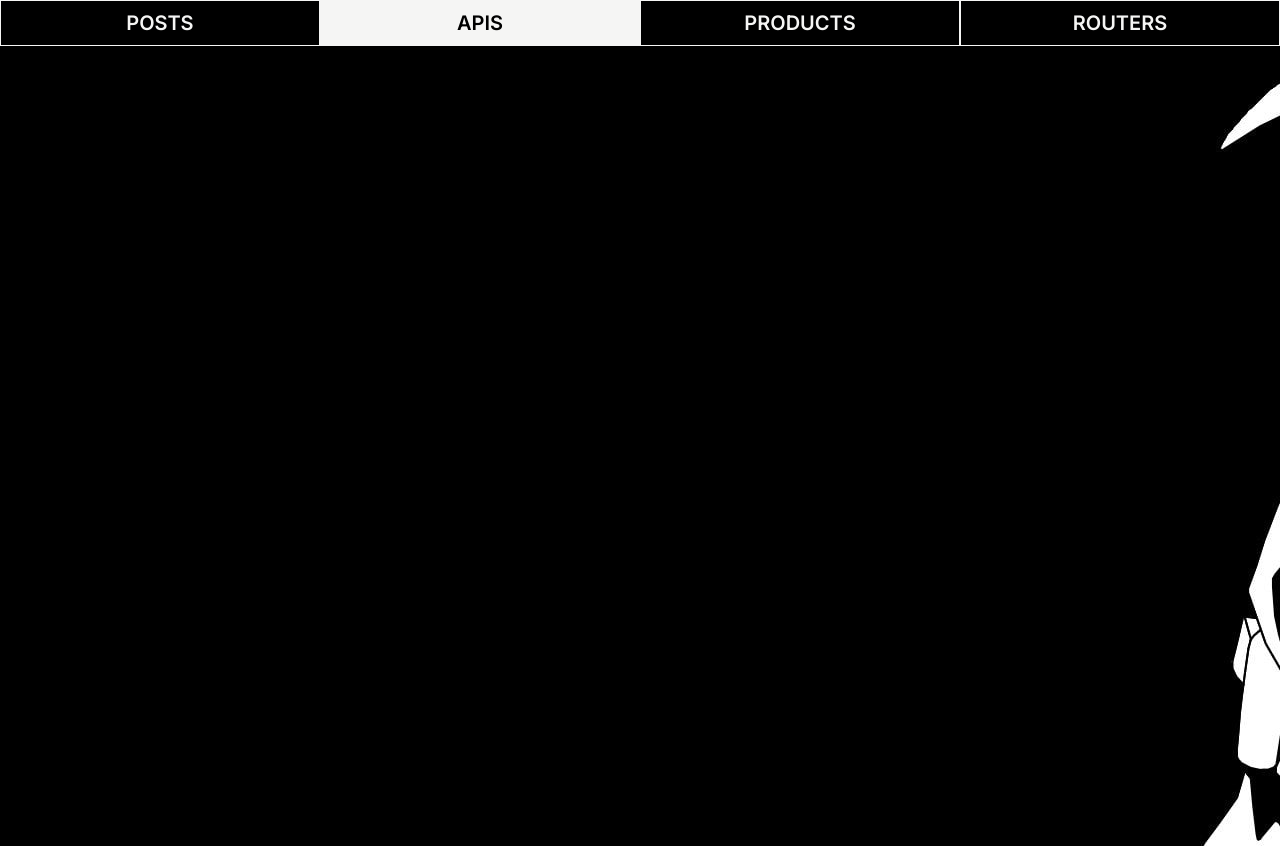
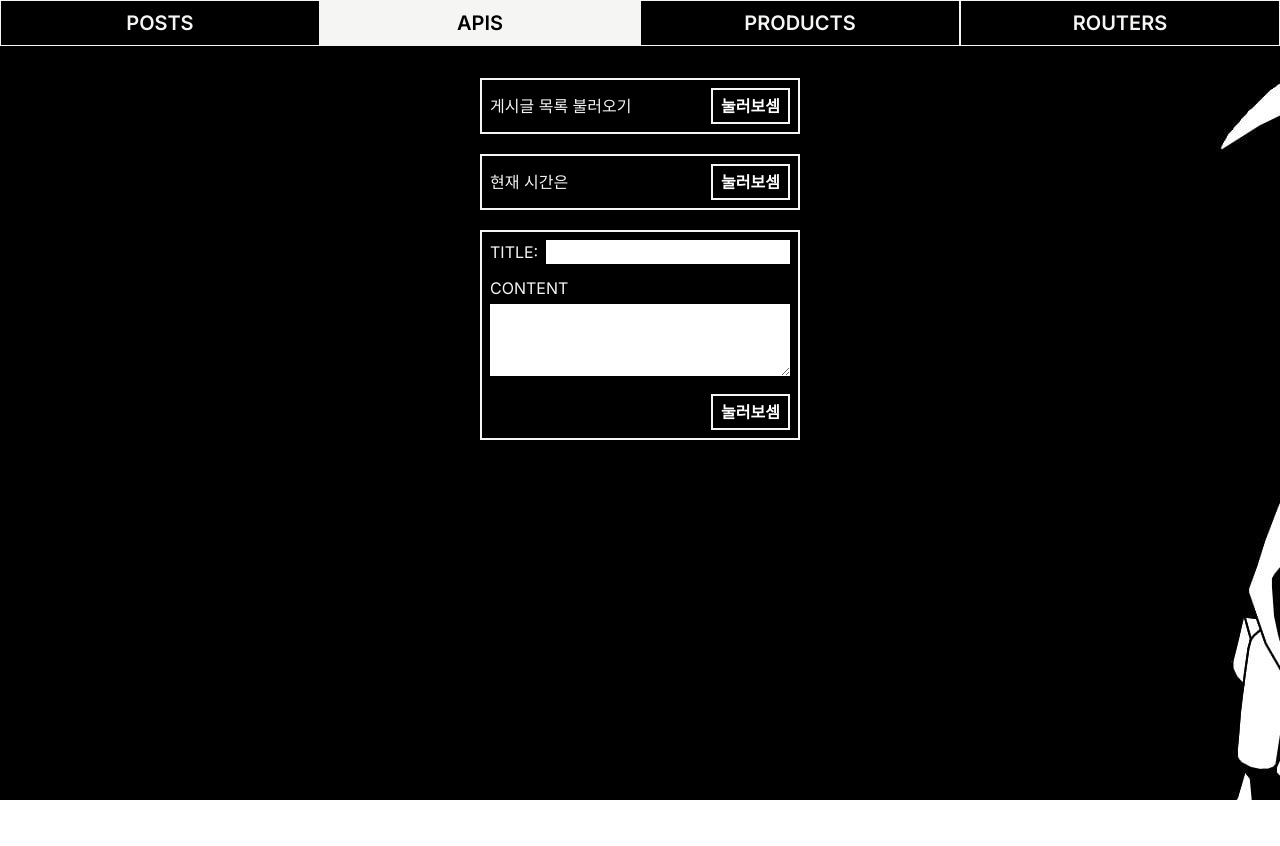
Before and after one commit to yeo-hyeonseok/study_nextjs, a Next.js app: page /apis in a window 1280 px wide. Before the commit this address had no page. After the commit the page ends 800 px from the top, so only its background shows below. Built offline with nearby package versions, Linux system fonts and the light colour scheme.

Commit message:
[update] apis 페이지 추가

```diff
--- /dev/null
+++ b/app/apis/page.tsx
@@ -0,0 +1,53 @@
+import SuperButton from "../src/components/common/superButton";
+
+export default function Apis() {
+  return (
+    <div className="flex items-center flex-col pt-8 pb-8">
+      <div className="w-1/4">
+        <form
+          action="/api/posts"
+          method="GET"
+          className="border-2 border-stone-100 flex items-center p-2 justify-between"
+        >
+          <p className="text-stone-100">게시글 목록 불러오기</p>
+          <SuperButton type="submit" text="눌러보셈" />
+        </form>
+        <form
+          action="/api/test"
+          method="GET"
+          className="border-2 border-stone-100 flex items-center p-2 justify-between mt-5"
+        >
+          <p className="text-stone-100">현재 시간은</p>
+          <SuperButton type="submit" text="눌러보셈" />
+        </form>
+        <form
+          action="/api/posts"
+          method="POST"
+          className="border-2 border-stone-100 p-2 mt-5"
+        >
+          <div className="flex">
+            <label className="text-stone-100 mr-2">TITLE:</label>
+            <input
+              name="title"
+              type="text"
+              className="w-full pl-1 pr-1"
+              required
+            />
+          </div>
+          <div className="mt-3">
+            <label className="text-stone-100">CONTENT</label>
+            <textarea
+              name="content"
+              rows={3}
+              className="w-full mt-1 pl-1 pr-1"
+              required
+            />
+          </div>
+          <div className="flex justify-end mt-3">
+            <SuperButton type="submit" text="눌러보셈" />
+          </div>
+        </form>
+      </div>
+    </div>
+  );
+}
--- a/app/src/components/common/superButton.tsx
+++ b/app/src/components/common/superButton.tsx
@@ -2,21 +2,21 @@
 
 interface SuperButtonProps {
   className?: string;
+  type?: "button" | "submit" | "reset";
   text: string;
-  onClick: VoidFunction;
+  onClick?: VoidFunction;
 }
 
 export default function SuperButton({
   className,
+  type,
   text,
   onClick,
 }: SuperButtonProps) {
   return (
     <button
-      className={
-        "text-lg font-semibold text-white pt-1 pb-1 pl-2 pr-2 border-2 border-stone-100" +
-        className
-      }
+      className={`text-md font-semibold text-white pt-1 pb-1 pl-2 pr-2 border-2 border-stone-100 ${className}`}
+      type={type ?? "button"}
       onClick={onClick}
     >
       {text}
--- /dev/null
+++ b/pages/api/posts.js
@@ -0,0 +1,32 @@
+import { connectDB } from "@/util/db";
+
+export default async function handler(req, res) {
+  const db = (await connectDB).db("forum");
+
+  // 게시글 조회
+  if (req.method === "GET") {
+    try {
+      const posts = await db.collection("post").find().toArray();
+
+      return res.status(200).json(posts);
+    } catch (error) {
+      console.log(error);
+    }
+  }
+
+  // 게시글 작성
+  if (req.method === "POST") {
+    if (req.body.title === "" || req.body.content == "") {
+      return res.status(500);
+    }
+
+    try {
+      const collection = await db.collection("post");
+      collection.insertOne(req.body);
+
+      return res.redirect(302, "/");
+    } catch (error) {
+      console.log(error);
+    }
+  }
+}
--- /dev/null
+++ b/pages/api/test.js
@@ -0,0 +1,11 @@
+export default function handler(req, res) {
+  // 성공 시엔 200, 실패 시엔 500, 유저 잘못을 실패 시엔 400
+  if (req.method === "GET") {
+    const date = new Date();
+    const response = `지금은 ${date.getFullYear()}년 ${
+      date.getMonth() + 1
+    }월 ${date.getDate()}일 ${date.getHours()}시 ${date.getMinutes()}분`;
+
+    return res.status(200).json(response);
+  }
+}
--- a/tsconfig.json
+++ b/tsconfig.json
@@ -30,7 +30,9 @@
     ".next/types/**/*.ts",
     "util/db.js",
     "app/page.jsx",
-    "app/detail/[id]/page.jsx"
+    "app/detail/[id]/page.jsx",
+    "pages/api/posts.js",
+    "pages/api/test.js"
   ],
   "exclude": ["node_modules"]
 }
```
